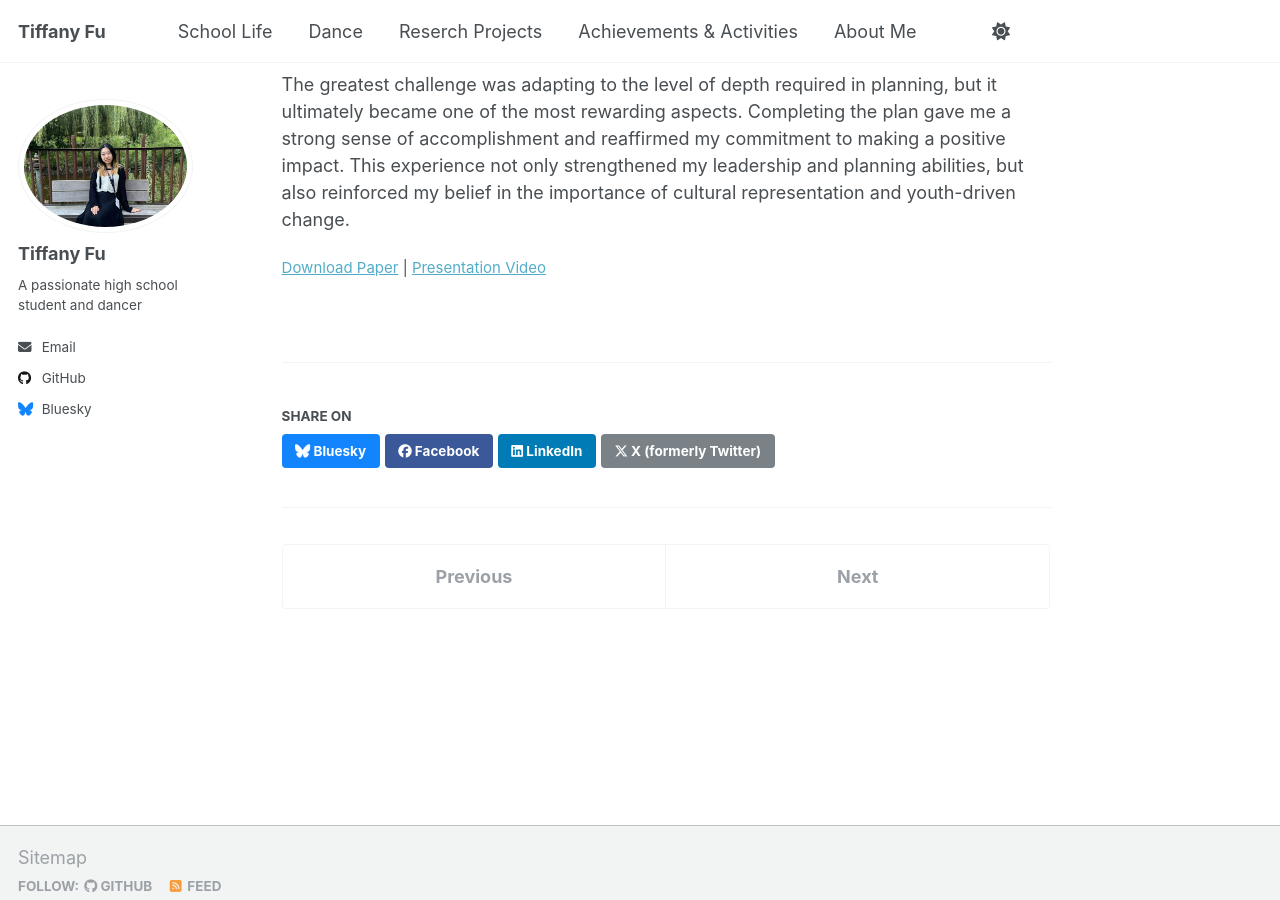
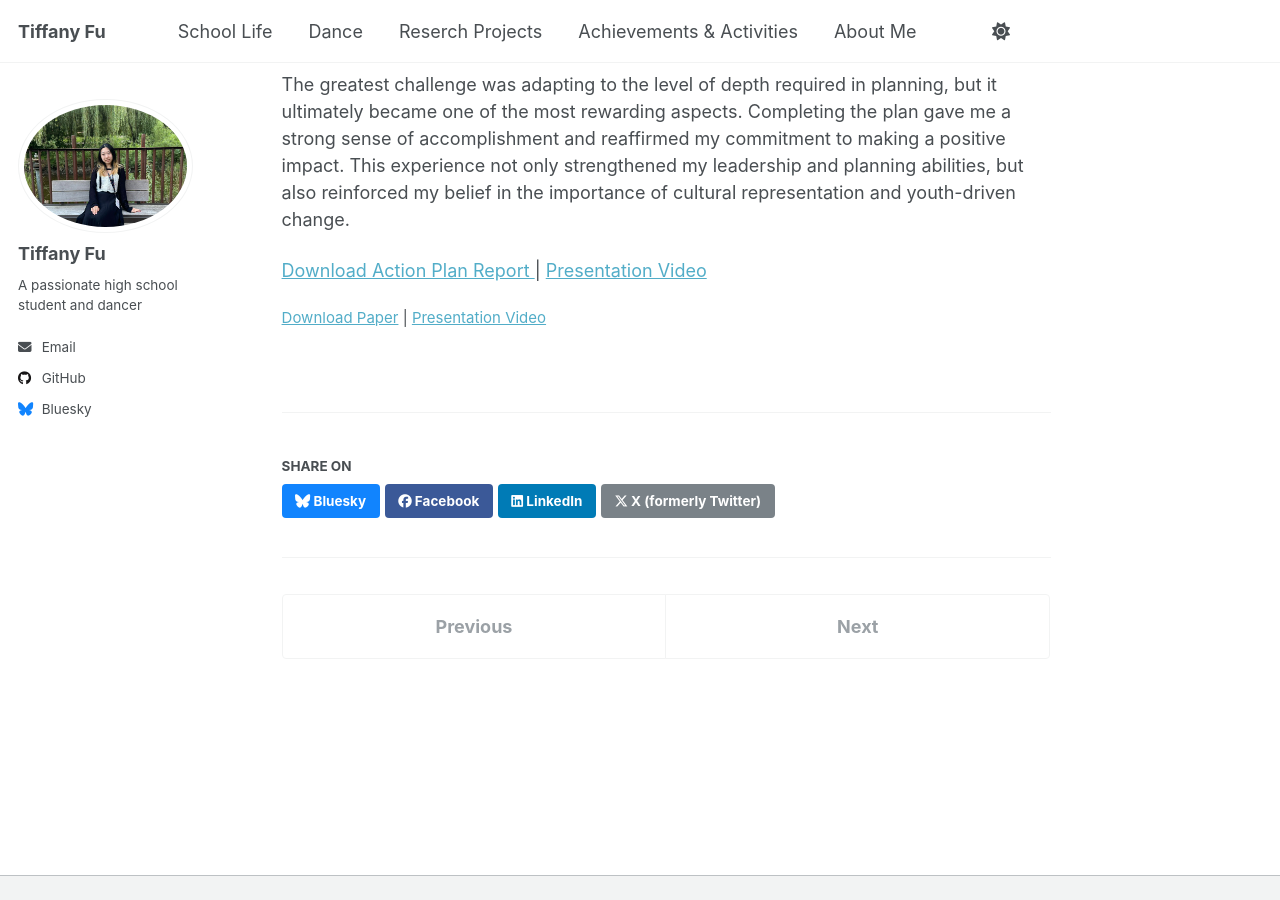
Before and after one commit to TiffanyJTFu/TiffanyFu, a Jekyll site: the page built from _teaching/02-SocialScienceResearchProject-1.md, in a window 1280 px wide and 900 px high, scrolled down 2928 px. Built offline with Jekyll 4.4.1, drawn with Linux system fonts in a browser that asks for light colours; a script that is not in the unit is left out.

Commit message:
Update 02-SocialScienceResearchProject-1.md

```diff
--- a/_teaching/02-SocialScienceResearchProject-1.md
+++ b/_teaching/02-SocialScienceResearchProject-1.md
@@ -48,3 +48,7 @@ A six-month review will be used as the first major checkpoint to assess outcomes
 <br>Developing this action plan was both a meaningful and personal journey. Motivated by firsthand experiences of discrimination, I approached this project with strong determination and a deep sense of purpose. While the process was more detailed and demanding than expected, it pushed me to think critically and plan thoroughly—skills I had not fully exercised before at this level.
 
 The greatest challenge was adapting to the level of depth required in planning, but it ultimately became one of the most rewarding aspects. Completing the plan gave me a strong sense of accomplishment and reaffirmed my commitment to making a positive impact. This experience not only strengthened my leadership and planning abilities, but also reinforced my belief in the importance of cultural representation and youth-driven change.
+
+<a href="https://tiffanyjtfu.github.io/TiffanyFu/files/Step 8B_ Action plan Final Report - Tiffany Fu.pdf" target="_blank" rel="noopener noreferrer">Download Action Plan Report
+</a> | <a href="https://tiffanyjtfu.github.io/TiffanyFu/files/Action plan Presentation.mp4" target="_blank" rel="noopener noreferrer">Presentation Video</a>&nbsp;
+<br>
```
